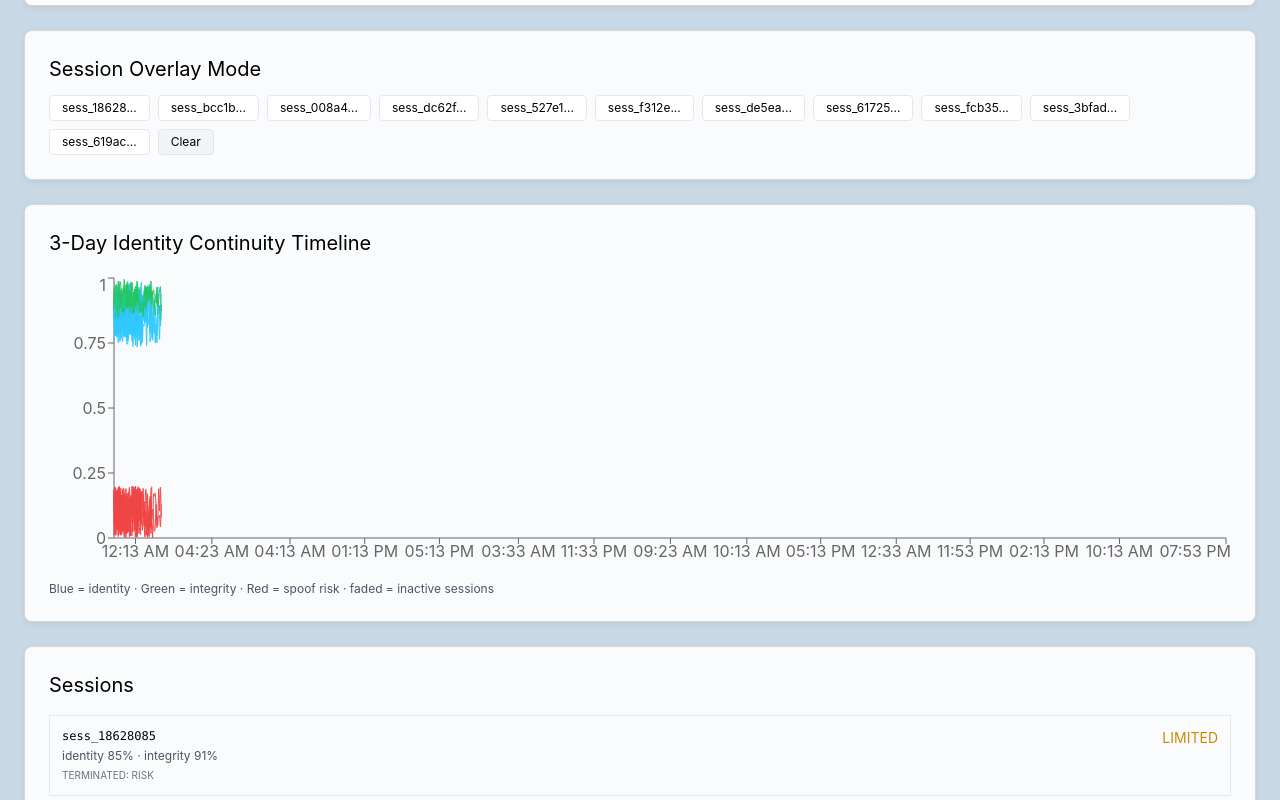
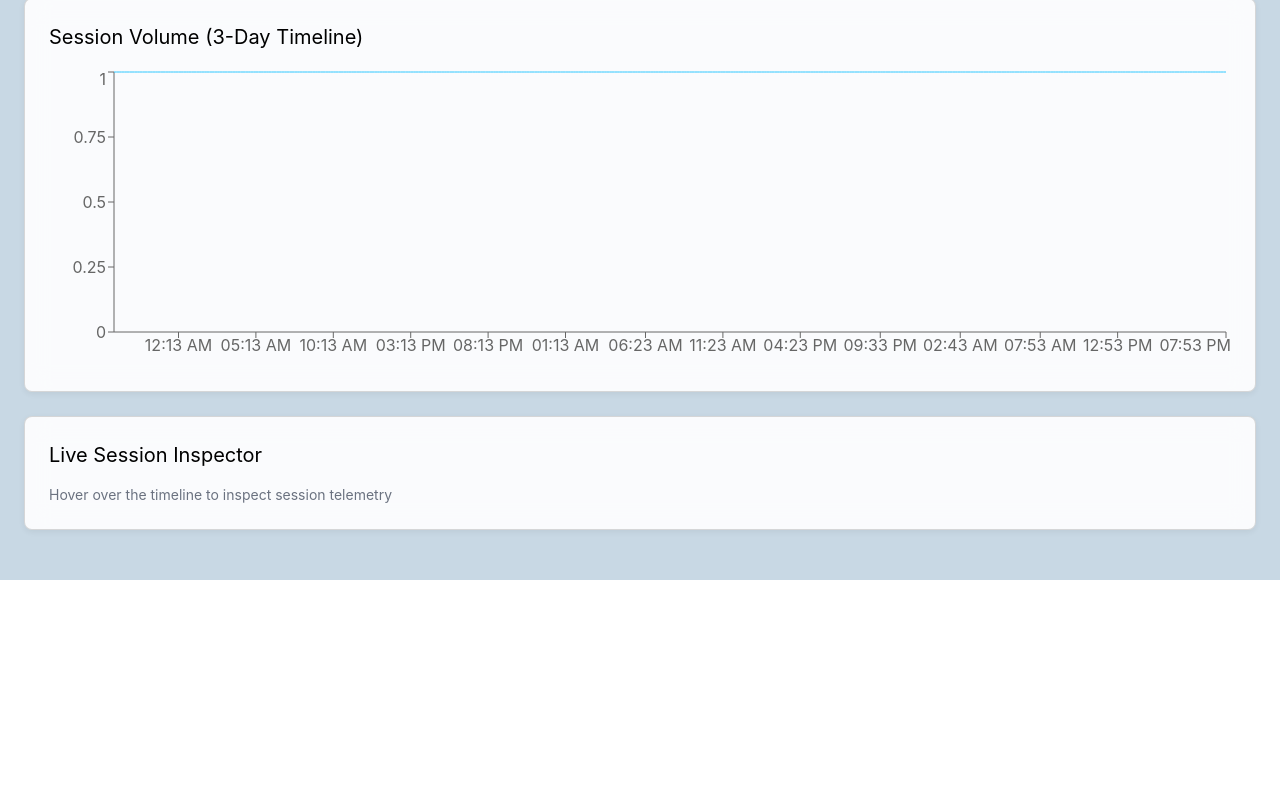
Before and after one commit to SanguineAI-Incorporated/sanguine-ai-users, a React (Vite) app: page / in a window 1280 px wide. Shown: the part 220-1020 px from the top of the page. After the commit the page ends 800 px from the top, so only its background shows below. Built offline with nearby package versions, Linux system fonts and the light colour scheme.

Commit message:
Refactor Dashboard component for session simulation

```diff
--- a/src/pages/Dashboard.jsx
+++ b/src/pages/Dashboard.jsx
@@ -10,7 +10,7 @@ import {
   ResponsiveContainer,
 } from "recharts";
 
-/* ---------------- 3-DAY SESSION SIMULATION ---------------- */
+/* ---------------- SIMULATION ---------------- */
 
 const sessions = (() => {
   const data = [];
@@ -21,17 +21,8 @@ const sessions = (() => {
   let sessionId = null;
   let ttl = 0;
 
-  let sessionStart = null;
-
   const makeSessionId = () =>
     "sess_" + Math.random().toString(16).slice(2, 10);
-
-  const pickTerminationReason = () => {
-    const r = Math.random();
-    if (r < 0.6) return "timeout";
-    if (r < 0.85) return "re_auth";
-    return "risk";
-  };
 
   for (let i = 0; i < points; i++) {
     const timestamp = new Date(
@@ -40,13 +31,9 @@ const sessions = (() => {
 
     if (ttl <= 0) {
       sessionId = makeSessionId();
-      sessionStart = timestamp;
       ttl = 20 + Math.floor(Math.random() * 40);
     }
-
     ttl--;
-
-    const isSessionEnd = ttl === 0;
 
     const speaker_match_score = 0.7 + Math.random() * 0.3;
     const presence_score = 0.65 + Math.random() * 0.35;
@@ -64,11 +51,7 @@ const sessions = (() => {
 
     data.push({
       timestamp,
-
       session_id: sessionId,
-      session_start: sessionStart,
-      session_end: isSessionEnd ? timestamp : null,
-      termination_reason: isSessionEnd ? pickTerminationReason() : null,
 
       identity_assurance_score,
       session_integrity_score,
@@ -83,72 +66,67 @@ const sessions = (() => {
 /* ---------------- DASHBOARD ---------------- */
 
 export default function Dashboard() {
-  const [selectedSession, setSelectedSession] = useState(null);
+  const [hoveredPoint, setHoveredPoint] = useState(null);
 
-  /* ---------------- TIME SERIES ---------------- */
+  /* ---------------- AGGREGATE: SESSION VOLUME OVER TIME ---------------- */
 
   const chartData = useMemo(() => {
-    return sessions.map((d) => ({
-      time: d.timestamp,
-      session_id: d.session_id,
-      identity: d.identity_assurance_score,
-      integrity: d.session_integrity_score,
-      risk: d.synthetic_speech_risk,
+    const map = new Map();
+
+    sessions.forEach((s) => {
+      const t = s.timestamp;
+
+      if (!map.has(t)) {
+        map.set(t, {
+          time: t,
+          volume: 0,
+          sessions: new Set(),
+          sample: null,
+        });
+      }
+
+      const entry = map.get(t);
+      entry.volume += 1;
+      entry.sessions.add(s.session_id);
+      entry.sample = s;
+    });
+
+    return Array.from(map.values()).map((d) => ({
+      time: d.time,
+      volume: d.volume,
+      session_id: Array.from(d.sessions)[0],
+      sample: d.sample,
     }));
   }, []);
 
-  /* ---------------- SESSION GROUPING ---------------- */
+  /* ---------------- MOCK REQUEST/RESPONSE ---------------- */
 
-  const sessionMeta = useMemo(() => {
-    const map = new Map();
-
-    sessions.forEach((s) => {
-      if (!map.has(s.session_id)) {
-        map.set(s.session_id, {
-          session_id: s.session_id,
-          count: 0,
-          identity_sum: 0,
-          integrity_sum: 0,
-          termination_reason: null,
-        });
-      }
-
-      const m = map.get(s.session_id);
-
-      m.count++;
-      m.identity_sum += s.identity_assurance_score;
-      m.integrity_sum += s.session_integrity_score;
-
-      if (s.session_end) {
-        m.termination_reason = s.termination_reason;
-      }
+  const buildRequest = (sample) => ({
+    agent_id: sample?.session_id,
+    input: {
+      audio_stream: "base64:mock_audio_chunk",
+      timestamp: sample?.timestamp,
+    },
+    context: {
+      speaker_match_score: sample?.identity_assurance_score,
+      presence_score: sample?.session_integrity_score,
+    },
   });
 
-    return Array.from(map.values()).map((m) => ({
-      session_id: m.session_id,
-      avg_identity: m.identity_sum / m.count,
-      avg_integrity: m.integrity_sum / m.count,
-      termination_reason: m.termination_reason,
-    }));
-  }, []);
-
-  const sessionsMap = useMemo(() => {
-    const map = new Map();
-
-    chartData.forEach((d) => {
-      if (!map.has(d.session_id)) {
-        map.set(d.session_id, []);
-      }
-      map.get(d.session_id).push(d);
+  const buildResponse = (sample) => ({
+    identity_assurance_score: sample?.identity_assurance_score,
+    session_integrity_score: sample?.session_integrity_score,
+    anti_spoofing: {
+      synthetic_speech_risk: sample?.synthetic_speech_risk,
+      replay_attack_risk: sample?.replay_attack_risk,
+    },
+    authorization: {
+      status:
+        sample?.identity_assurance_score > 0.9
+          ? "FULL"
+          : "LIMITED",
+    },
   });
-
-    return Array.from(map.entries());
-  }, [chartData]);
-
-  const getOpacity = (id) => {
-    if (!selectedSession) return 1;
-    return selectedSession === id ? 1 : 0.12;
-  };
 
   return (
     <div className="min-h-screen bg-[#C8D8E4] text-black">
@@ -166,67 +144,38 @@ export default function Dashboard() {
 
       <div className="pt-24 p-6 max-w-7xl mx-auto space-y-6">
 
-        {/* HEADER CARD */}
+        {/* HEADER */}
         <Card>
           <CardContent>
             <h2 className="text-xl font-semibold">
-              Continuous Identity Assurance
+              Continuous Identity Telemetry
             </h2>
-
-            <p className="text-sm text-gray-600 mt-1">
-              Cryptographic proof of control combined with passive voice-based presence verification.
+            <p className="text-sm text-gray-600">
+              Session activity volume + forensic identity inspection layer
             </p>
-
-            <div className="mt-3 text-xs font-mono text-black/70">
-              Identity → Presence → Trust → Authorization
-            </div>
           </CardContent>
         </Card>
 
-        {/* SESSION OVERLAY */}
-        <Card>
-          <CardContent>
-            <h2 className="text-xl mb-3">Session Overlay Mode</h2>
-
-            <div className="flex flex-wrap gap-2">
-              {[...new Set(sessions.map((s) => s.session_id))].map((id) => (
-                <button
-                  key={id}
-                  onClick={() =>
-                    setSelectedSession(
-                      selectedSession === id ? null : id
-                    )
-                  }
-                  className={`px-3 py-1 text-xs border rounded ${
-                    selectedSession === id
-                      ? "bg-black text-white"
-                      : "bg-white"
-                  }`}
-                >
-                  {id.slice(0, 10)}...
-                </button>
-              ))}
-
-              <button
-                onClick={() => setSelectedSession(null)}
-                className="px-3 py-1 text-xs border rounded bg-gray-100"
-              >
-                Clear
-              </button>
-            </div>
-          </CardContent>
-        </Card>
-
-        {/* TIMELINE */}
+        {/* GRAPH */}
         <Card>
           <CardContent>
             <h2 className="text-xl mb-4">
-              3-Day Identity Continuity Timeline
+              Session Volume (3-Day Timeline)
             </h2>
 
             <div style={{ width: "100%", height: 300 }}>
               <ResponsiveContainer>
-                <LineChart>
+                <LineChart
+                  data={chartData}
+                  onMouseMove={(state) => {
+                    if (state?.activePayload?.[0]) {
+                      setHoveredPoint(
+                        state.activePayload[0].payload
+                      );
+                    }
+                  }}
+                  onMouseLeave={() => setHoveredPoint(null)}
+                >
                   <XAxis
                     dataKey="time"
                     tickFormatter={(t) =>
@@ -239,103 +188,56 @@ export default function Dashboard() {
                   <YAxis />
                   <Tooltip />
 
-                  {sessionsMap.map(([sessionId, points]) => {
-                    const opacity = getOpacity(sessionId);
-
-                    return (
-                      <React.Fragment key={sessionId}>
                   <Line
-                          data={points}
                     type="monotone"
-                          dataKey="identity"
+                    dataKey="volume"
                     stroke="#2EC7FF"
-                          strokeOpacity={opacity}
                     dot={false}
                   />
-
-                        <Line
-                          data={points}
-                          type="monotone"
-                          dataKey="integrity"
-                          stroke="#22c55e"
-                          strokeOpacity={opacity}
-                          dot={false}
-                        />
-
-                        <Line
-                          data={points}
-                          type="monotone"
-                          dataKey="risk"
-                          stroke="#ef4444"
-                          strokeOpacity={opacity}
-                          dot={false}
-                        />
-                      </React.Fragment>
-                    );
-                  })}
                 </LineChart>
               </ResponsiveContainer>
-            </div>
-
-            <div className="text-xs text-gray-600 mt-2">
-              Blue = identity · Green = integrity · Red = spoof risk · faded = inactive sessions
             </div>
           </CardContent>
         </Card>
 
-        {/* SESSION LIST */}
+        {/* REQUEST / RESPONSE INSPECTOR */}
         <Card>
           <CardContent>
-            <h2 className="text-xl mb-4">Sessions</h2>
+            <h2 className="text-xl mb-4">
+              Live Session Inspector
+            </h2>
 
-            <div className="space-y-2 max-h-96 overflow-auto">
-              {sessionMeta.map((s) => (
-                <div
-                  key={s.session_id}
-                  onClick={() =>
-                    setSelectedSession(
-                      selectedSession === s.session_id
-                        ? null
-                        : s.session_id
-                    )
-                  }
-                  className="p-3 border cursor-pointer hover:bg-white/50"
-                >
-                  <div className="flex justify-between text-sm">
-                    <span className="font-mono text-xs">
-                      {s.session_id}
-                    </span>
+            {hoveredPoint ? (
+              <div className="grid grid-cols-2 gap-4 text-xs">
 
-                    <span
-                      className={
-                        s.avg_identity > 0.9
-                          ? "text-green-600"
-                          : s.avg_identity > 0.75
-                          ? "text-yellow-600"
-                          : "text-red-600"
-                      }
-                    >
-                      {s.avg_identity > 0.9
-                        ? "FULL"
-                        : s.avg_identity > 0.75
-                        ? "LIMITED"
-                        : "CHALLENGE"}
-                    </span>
+                <div>
+                  <b>Request JSON</b>
+                  <pre className="mt-2 bg-white p-2 border overflow-auto">
+                    {JSON.stringify(
+                      buildRequest(hoveredPoint.sample),
+                      null,
+                      2
+                    )}
+                  </pre>
                 </div>
 
-                  <div className="text-xs text-gray-600">
-                    identity {(s.avg_identity * 100).toFixed(0)}% ·
-                    integrity {(s.avg_integrity * 100).toFixed(0)}%
+                <div>
+                  <b>Response JSON</b>
+                  <pre className="mt-2 bg-white p-2 border overflow-auto">
+                    {JSON.stringify(
+                      buildResponse(hoveredPoint.sample),
+                      null,
+                      2
+                    )}
+                  </pre>
                 </div>
 
-                  {s.termination_reason && (
-                    <div className="text-[10px] mt-1 uppercase text-gray-500">
-                      terminated: {s.termination_reason}
               </div>
+            ) : (
+              <p className="text-sm text-gray-500">
+                Hover over the timeline to inspect session telemetry
+              </p>
             )}
-                </div>
-              ))}
-            </div>
           </CardContent>
         </Card>
 
```
Lines whose indentation alone changed are shown as unchanged.
